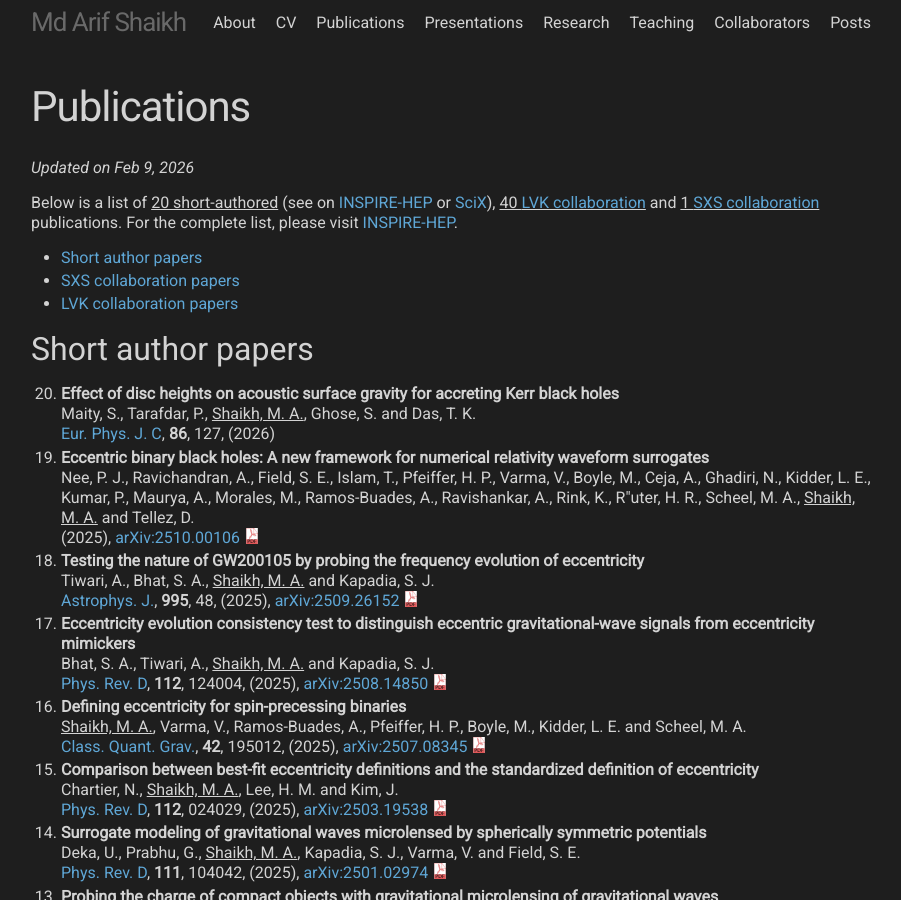
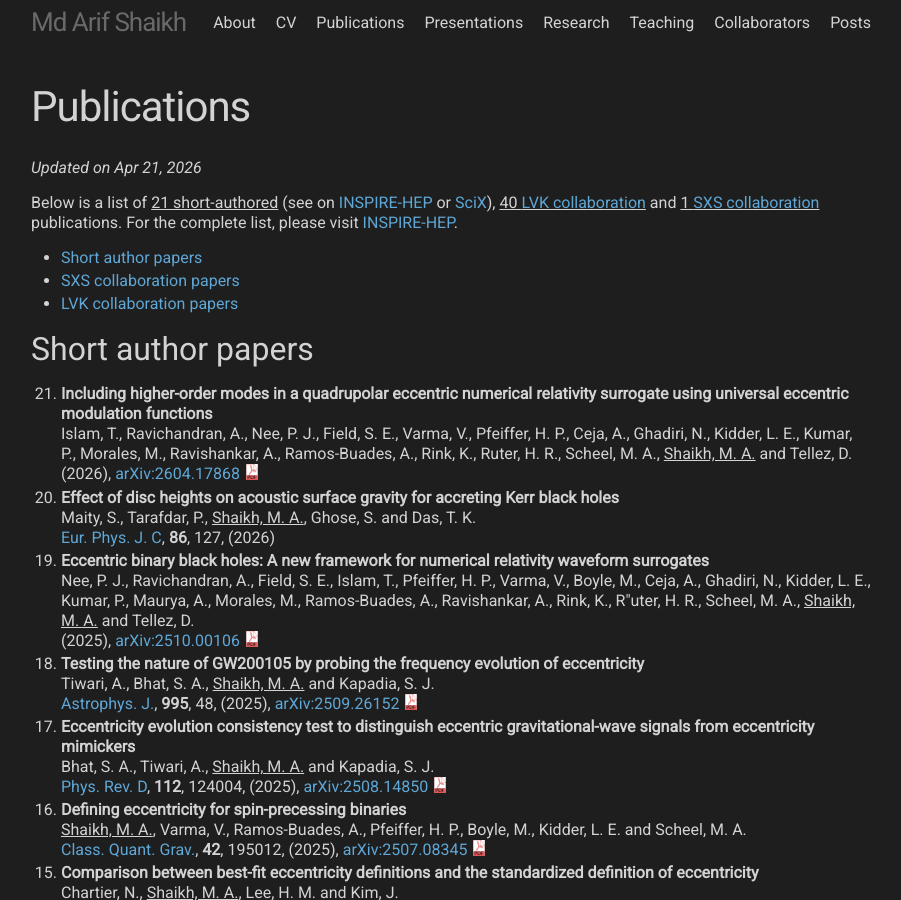
Before and after one commit to md-arif-shaikh/md-arif-shaikh.github.io, a Jekyll site: the page built from 03_publications.html, in a window 1280 px wide and 900 px high. Shown: the whole window, without its empty margins (189-1090 px from the left). Built offline with Jekyll 4.4.1, drawn with Linux system fonts in a browser that asks for light colours; a style sheet for code colours, icons or effects is not loaded.

Commit message:
add arxiv paper

```diff
--- a/03_publications.html
+++ b/03_publications.html
@@ -2,7 +2,7 @@
 title: "Publications"
 permalink: /publications/
 layout: page
-update_date: 09-02-2026
+update_date: 21-04-2026
 ---
 {% assign short_paper_count = site.data.short_author | size %}
 {% assign lvk_paper_count = site.data.lvk | size %}
--- a/_data/short_author.bib
+++ b/_data/short_author.bib
@@ -1,3 +1,13 @@
+@article{Islam:2026blk,
+    author = "Tousif Islam and Adhrit Ravichandran and Peter James Nee and Scott E. Field and Vijay Varma and Harald P. Pfeiffer and Andrea Ceja and Noora Ghadiri and Lawrence E. Kidder and Prayush Kumar and Marlo Morales and Abhishek Ravishankar and Antoni Ramos-Buades and Katie Rink and Hannes R. Ruter and Mark A. Scheel and Shaikh, Md Arif and Daniel Tellez",
+    title = "{Including higher-order modes in a quadrupolar eccentric numerical relativity surrogate using universal eccentric modulation functions}",
+    eprint = "2604.17868",
+    archivePrefix = "arXiv",
+    primaryClass = "gr-qc",
+    month = "4",
+    year = "2026"
+}
+
 @article{Maity2026,
     author = "Maity, Susovan and Tarafdar, Pratik and Shaikh, Md Arif and Ghose, Souvik and Das, Tapas K.",
     title = "{Effect of disc heights on acoustic surface gravity for accreting Kerr black holes}",
--- a/_data/short_author.yaml
+++ b/_data/short_author.yaml
@@ -1,3 +1,12 @@
+Islam:2026blk:
+  author: "Islam, T., Ravichandran, A., Nee, P. J., Field, S. E., Varma, V., Pfeiffer, H. P., Ceja, A., Ghadiri, N., Kidder, L. E., Kumar, P., Morales, M., Ravishankar, A., Ramos-Buades, A., Rink, K., Ruter, H. R., Scheel, M. A., <u>Shaikh, M. A.</u> and Tellez, D."
+  title: "Including higher-order modes in a quadrupolar eccentric numerical relativity surrogate using universal eccentric modulation functions"
+  eprint: "2604.17868"
+  archiveprefix: "arXiv"
+  primaryclass: "gr-qc"
+  month: "4"
+  year: "2026"
+  entrytype: "article"
 Maity2026:
   author: "Maity, S., Tarafdar, P., <u>Shaikh, M. A.</u>, Ghose, S. and Das, T. K."
   title: "Effect of disc heights on acoustic surface gravity for accreting Kerr black holes"
```
